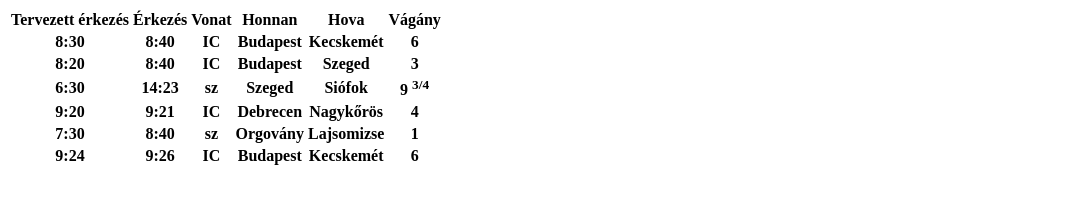
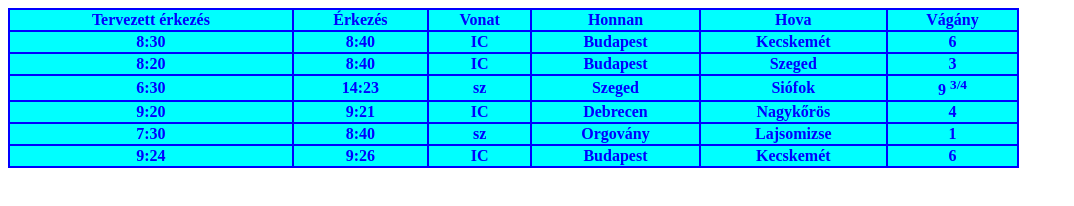
Before and after one commit to PekDominim/2025_01_30_mav, a plain HTML site: page Index.html in a window 1280 px wide. Shown: the whole page, without its empty margins (0-1074 px from the left). Drawn offline with Linux system fonts and the light colour scheme.

Commit message:
Add basic design

```diff
--- a/Index.html
+++ b/Index.html
@@ -4,6 +4,7 @@
     <meta charset="UTF-8">
     <meta name="viewport" content="width=device-width, initial-scale=1.0">
     <title>MÁV Utastájekoztató</title>
+<link rel="stylesheet" href="styles.css">
 </head>
 <body>
     <table>
--- /dev/null
+++ b/styles.css
@@ -0,0 +1,10 @@
+table, th, td {
+    border: 2px solid;
+    border-collapse: collapse;
+  }
+
+  table {
+    width: 80%;
+    background-color: aqua;
+    color: blue;
+  }
```
